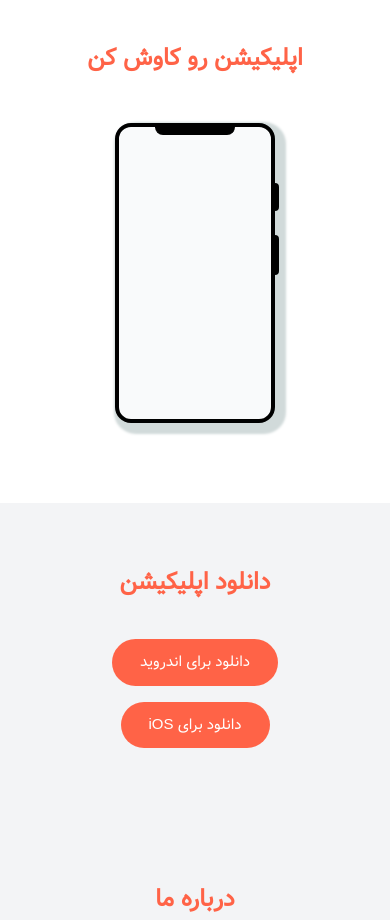
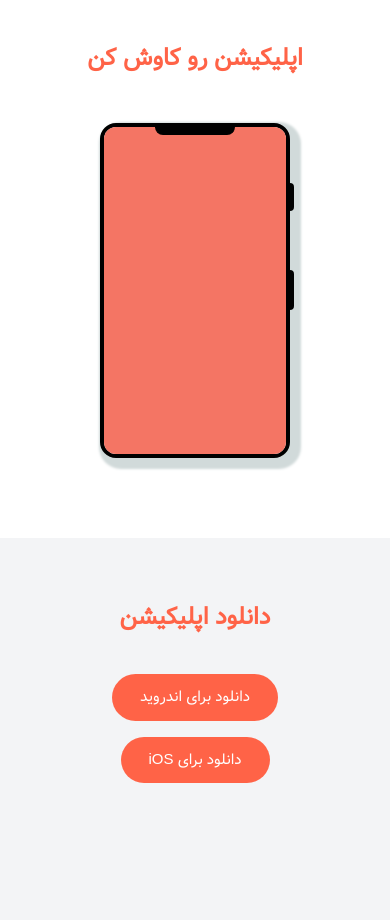
Before and after one commit to buordino/buordino, a React (Vite) app: page / in a window 390 px wide. Shown: the part 1920-2840 px from the top of the page. Built offline with nearby package versions, Linux system fonts and the light colour scheme.

Commit message:
add a phone element

```diff
--- a/src/ui/MainPhone.tsx
+++ b/src/ui/MainPhone.tsx
@@ -1,10 +1,13 @@
 const MainPhone = () => {
   return (
     <div
-      className="relative flex justify-center h-[300px] w-[160px]  border-4 border-black rounded-2xl bg-gray-50"
+      className="relative  h-[335px] w-[190px]  border-4 border-black rounded-2xl bg-gray-50 "
       style={{ boxShadow: "5px 5px 2.5px 6px rgb(209, 218, 218)" }}
     >
-      <span className="border border-black bg-black w-20 h-2 rounded-br-xl rounded-bl-xl" />
+      <div className="absolute inset-0 bg-[#F47564] rounded-[12px]">
+
+      </div>
+      <span className="border border-black bg-black w-20 h-2 rounded-br-xl rounded-bl-xl block mx-auto absolute top-0 left-0 right-0" />
       <span className="absolute -right-2 top-14  border-4 border-black h-7 rounded-md" />
       <span className="absolute -right-2 bottom-36  border-4 border-black h-10 rounded-md" />
     </div>
```
